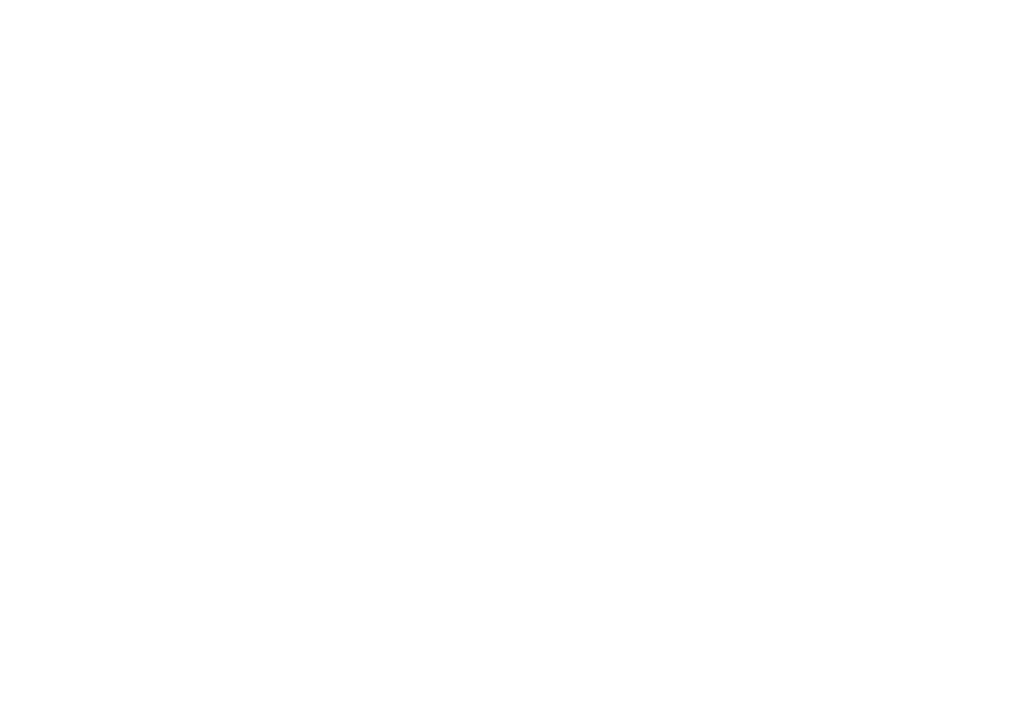
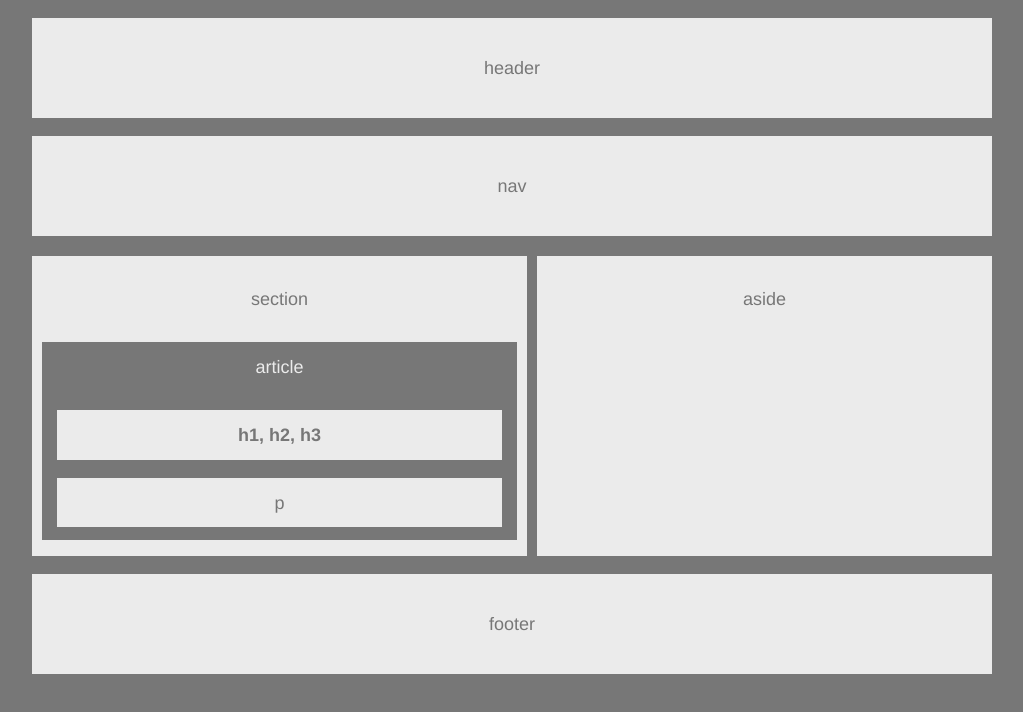
Before and after one commit to jenjenw23/HW-Wireframe, a plain HTML site: page index.html in a window 1280 px wide. Shown: the whole page, without its empty margins (128-1151 px from the left). Drawn offline with Linux system fonts and the light colour scheme.

Commit message:
homework ready

```diff
--- a/index.html
+++ b/index.html
@@ -2,9 +2,34 @@
 <html>
 <head>
 <meta charset="utf-8">
-<title>Untitled Document</title>
+<title>HW-Wireframe</title>
+<link rel="stylesheet" type="text/css" href="styles.css">
 </head>
 
 <body>
+<div class="container">
+  <div class="header">
+    <p>header</p>
+  </div>
+  <div class="nav">
+    <p>nav</p>
+  </div>
+  <div class="content">
+    <div class="section">
+      <p>section</p>
+      <div class="article">
+        <p>article</p>
+        <div class="inner-article"><h1>h1, h2, h3</h1></div>
+        <div class="inner-article"><p>p</p></div>
+      </div>
+    </div>
+    <div class="aside">
+    <p>aside</p>
+    </div>
+  </div>
+  <div class="footer">
+    <p>footer</p>
+  </div>
+</div>
 </body>
 </html>
--- a/styles.css
+++ b/styles.css
@@ -1,2 +1,83 @@
 @charset "utf-8";
 /* CSS Document */
+
+body {
+	background-color: #777;
+}
+.container {
+	width: 960px;
+	margin: 0 auto;
+}
+.content {
+	width: 100%;
+	height: 300px;
+	margin: 20px 0 0 0;
+}
+.header {
+	width: 100%;
+	height: 100px;
+	background-color: #ebebeb;
+}
+.nav, .footer {
+	width: 100%;
+	height: 100px;
+	background-color: #ebebeb;
+	margin: 10px 0 0 0;
+}
+.section {
+	float: left;
+	width: 495px;
+	background-color: #ebebeb;
+	height: 300px;
+}
+.aside {
+	float: right;
+	width: 455px;
+	background-color: #ebebeb;
+	height: 300px;
+}
+.article {
+	background-color: #777;
+	height: 66%;
+	margin: 10px;
+}
+.inner-article {
+	background-color: #ebebeb;
+	height: 25%;
+	margin: 10px 15px 0px 15px ;
+}
+.header p, .nav p, .footer p {
+	text-align: center;
+	vertical-align: middle;
+	line-height: 100px;
+}
+.section p, .aside p {
+	text-align: center;
+	vertical-align: middle;
+	line-height: 50px;
+}
+.article p{
+	color: #ebebeb;
+	text-align: center;
+	vertical-align: middle;
+	line-height: 50px;
+}
+
+.inner-article p, h1, h2, h3{
+	color:#777;
+	text-align: center;
+	vertical-align: middle;
+	line-height: 50px;
+}
+
+p {
+	font-family: Gotham, "Helvetica Neue", Helvetica, Arial, sans-serif;
+	font-size: 18px;
+	color: #777;
+}
+h1, h2, h3 {
+	font-family: Gotham, "Helvetica Neue", Helvetica, Arial, sans-serif;
+	font-size: 18px;
+	color: #777;
+	font-weight: bold;
+}
```
